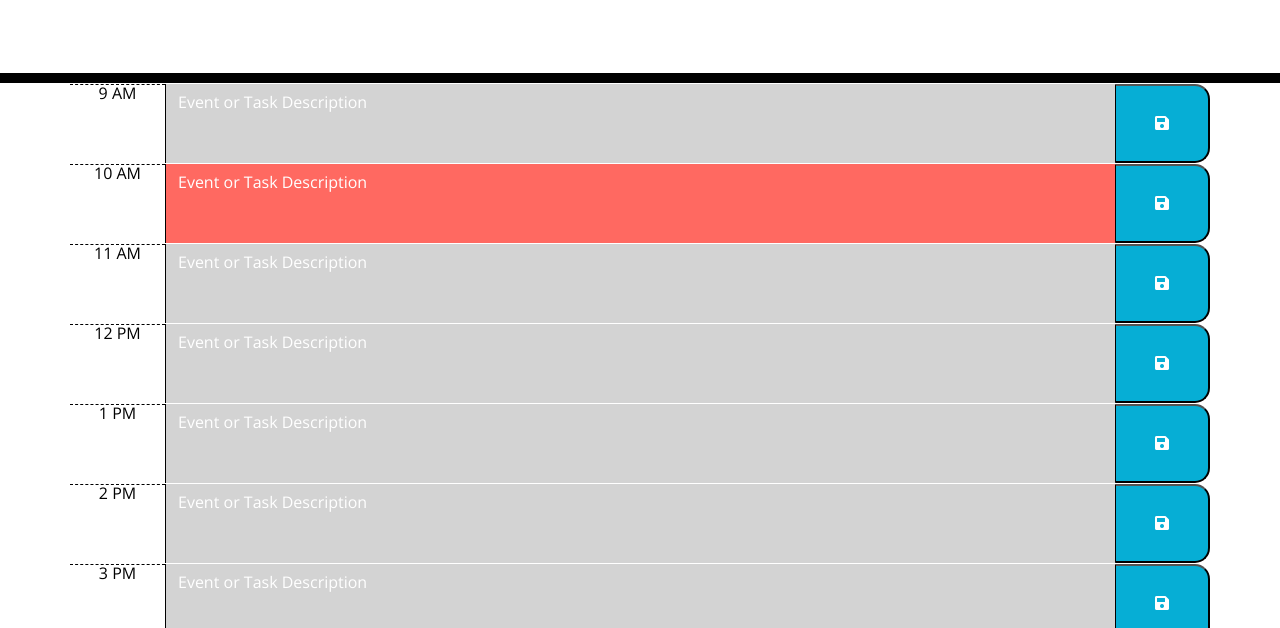
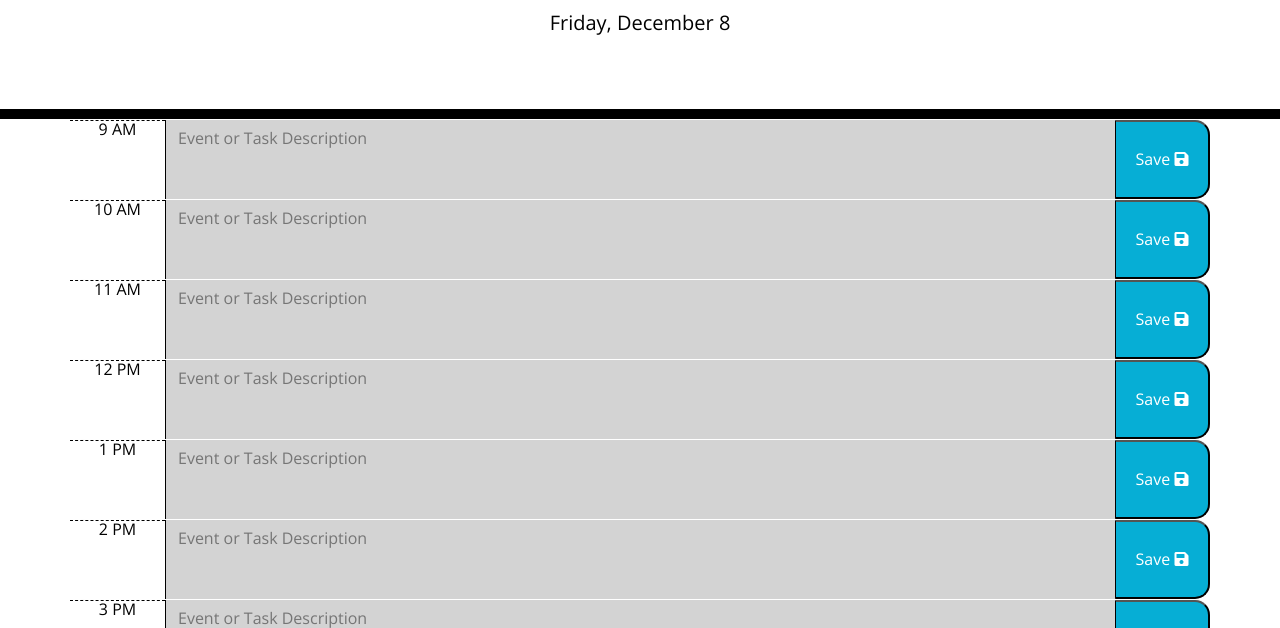
Before and after one commit to Mykulcoding/EM-Work-Day-Scheduler, a plain HTML site: page starter/index.html in a window 1280 px wide. Shown: the part 168-796 px from the top of the page. Drawn offline with nearby package versions, Linux system fonts and the light colour scheme.

Commit message:
HTML: Updated title and h1 adding EM. linked script.js file. Added coding for js

```diff
--- a/starter/index.html
+++ b/starter/index.html
@@ -22,55 +22,56 @@
   </header>
   <div class="container">
     <!-- Timeblocks go here -->
-    <div class="row time-block">
+    <!-- <div class="row time-block">
       <div class="col-1 hour">9 AM</div>
-      <textarea class="col-10 past">Event or Task Description</textarea>
-      <button class="col-1 saveBtn"><i class="fas fa-save"></i></button>
+      <textarea class="col-10 past" placeholder="Event or Task Description"></textarea>
+      <button class="col-1 saveBtn" title="Save">Save <i class="fas fa-save"></i></button>
     </div>
     <div class="row time-block">
       <div class="col-1 hour">10 AM</div>
-      <textarea class="col-10 present">Event or Task Description</textarea>
-      <button class="col-1 saveBtn"><i class="fas fa-save"></i></button>
+      <textarea class="col-10 past" placeholder="Event or Task Description"></textarea>
+      <button class="col-1 saveBtn" title="Save">Save <i class="fas fa-save"></i></button>
     </div>
     <div class="row time-block">
       <div class="col-1 hour">11 AM</div>
-      <textarea class="col-10 past">Event or Task Description</textarea>
-      <button class="col-1 saveBtn"><i class="fas fa-save"></i></button>
+      <textarea class="col-10 past" placeholder="Event or Task Description"></textarea>
+      <button class="col-1 saveBtn" title="Save">Save <i class="fas fa-save"></i></button>
     </div>
     <div class="row time-block">
       <div class="col-1 hour">12 PM</div>
-      <textarea class="col-10 past">Event or Task Description</textarea>
-      <button class="col-1 saveBtn"><i class="fas fa-save"></i></button>
+      <textarea class="col-10 past" placeholder="Event or Task Description"></textarea>
+      <button class="col-1 saveBtn" title="Save">Save <i class="fas fa-save"></i></button>
     </div>
     <div class="row time-block">
       <div class="col-1 hour">1 PM</div>
-      <textarea class="col-10 past">Event or Task Description</textarea>
-      <button class="col-1 saveBtn"><i class="fas fa-save"></i></button>
+      <textarea class="col-10 past" placeholder="Event or Task Description"></textarea>
+      <button class="col-1 saveBtn" title="Save">Save <i class="fas fa-save"></i></button>
     </div>
     <div class="row time-block">
       <div class="col-1 hour">2 PM</div>
-      <textarea class="col-10 past">Event or Task Description</textarea>
-      <button class="col-1 saveBtn"><i class="fas fa-save"></i></button>
+      <textarea class="col-10 past" placeholder="Event or Task Description"></textarea>
+      <button class="col-1 saveBtn" title="Save">Save <i class="fas fa-save"></i></button>
     </div>
     <div class="row time-block">
       <div class="col-1 hour">3 PM</div>
-      <textarea class="col-10 past">Event or Task Description</textarea>
-      <button class="col-1 saveBtn"><i class="fas fa-save"></i></button>
+      <textarea class="col-10 past" placeholder="Event or Task Description"></textarea>
+      <button class="col-1 saveBtn" title="Save">Save <i class="fas fa-save"></i></button>
     </div>
     <div class="row time-block">
       <div class="col-1 hour">4 PM</div>
-      <textarea class="col-10 past">Event or Task Description</textarea>
-      <button class="col-1 saveBtn"><i class="fas fa-save"></i></button>
+      <textarea class="col-10 past" placeholder="Event or Task Description"></textarea>
+      <button class="col-1 saveBtn" title="Save">Save <i class="fas fa-save"></i></button>
     </div>
     <div class="row time-block">
       <div class="col-1 hour">5 PM</div>
-      <textarea class="col-10 past">Event or Task Description</textarea>
-      <button class="col-1 saveBtn"><i class="fas fa-save"></i></button>
-    </div>
+      <textarea class="col-10 past" placeholder="Event or Task Description"></textarea>
+      <button class="col-1 saveBtn" title="Save">Save <i class="fas fa-save"></i></button>
+    </div> -->
   </div>
 
   <script src="https://cdnjs.cloudflare.com/ajax/libs/jquery/3.2.1/jquery.min.js"></script>
   <script src="https://cdn.jsdelivr.net/npm/dayjs@1/dayjs.min.js"></script>
+  <script src="script.js"></script>
 </body>
 
 </html>
--- a/starter/script.js
+++ b/starter/script.js
@@ -1,8 +1,75 @@
 // Wait for the DOM to be ready
-$(document).ready(function() {
-    // Get the current day using Day.js
-    var currentDate = dayjs().format("dddd, MMMM D, YYYY");
+$(document).ready(function () {
 
-    // Display the current day in the #currentDay element
-    $("#currentDay").text(currentDate);
+  const todaysDate = dayjs().format("dddd, MMMM D");
+  console.log(todaysDate);
+  $("#currentDay").text(todaysDate);
+
+  const businessHours = [
+    { time: '09', display: '9 AM' },
+    { time: '10', display: '10 AM' },
+    { time: '11', display: '11 AM' },
+    { time: '12', display: '12 PM' },
+    { time: '13', display: '1 PM' },
+    { time: '14', display: '2 PM' },
+    { time: '15', display: '3 PM' },
+    { time: '16', display: '4 PM' },
+    { time: '17', display: '5 PM' },
+  ];
+
+  function createTimeBlock(hourObj) {
+    const row = $('<div>').addClass('row time-block').attr('id', hourObj.time);
+    const hourCol = $('<div>').addClass('col-1 hour').text(hourObj.display);
+    row.append(hourCol);
+    const textArea = $('<textarea>').addClass('col-10').attr('placeholder', 'Event or Task Description');
+    row.append(textArea);
+    const saveBtn = $('<button>').addClass('col-1 saveBtn').attr('title', 'Save').text('Save ').append('<i class="fas fa-save"></i>');
+    row.append(saveBtn);
+    $('.container').append(row);
+
+    const storedEvent = localStorage.getItem(hourObj.time);
+    if (storedEvent) {
+      textArea.val(storedEvent);
+    }
+
+    saveBtn.on('click', function () {
+      const taskDescription = textArea.val();
+      if (taskDescription !== '') {
+        localStorage.setItem(hourObj.time, taskDescription);
+        alert('Event saved!');
+      } else {
+        alert('Please enter an event before saving.');
+      }
+    });
+  }
+
+  businessHours.forEach(function (hour) {
+    createTimeBlock(hour);
   });
+
+  function updateTimeBlockColors() {
+    const currentHour = parseInt(dayjs().format('HH'), 10);
+
+    $('.time-block').each(function () {
+      const blockHour = parseInt($(this).attr('id'), 10);
+
+      if (blockHour < currentHour) {
+        $(this).removeClass('present future').addClass('past').css('background-color', 'lightgray');
+      } else if (blockHour === currentHour) {
+        $(this).removeClass('past future').addClass('present').css('background-color', 'tomato');
+      } else {
+        $(this).removeClass('past present').addClass('future').css('background-color', 'lightgreen');
+      }
+    });
+  }
+
+  updateTimeBlockColors();
+  setInterval(updateTimeBlockColors, 60000);
+
+  businessHours.forEach(function (hour) {
+    const storedEvent = localStorage.getItem(hour.time);
+    if (storedEvent) {
+      $(`#${hour.time} textarea`).val(storedEvent);
+    }
+  });
+});
```
